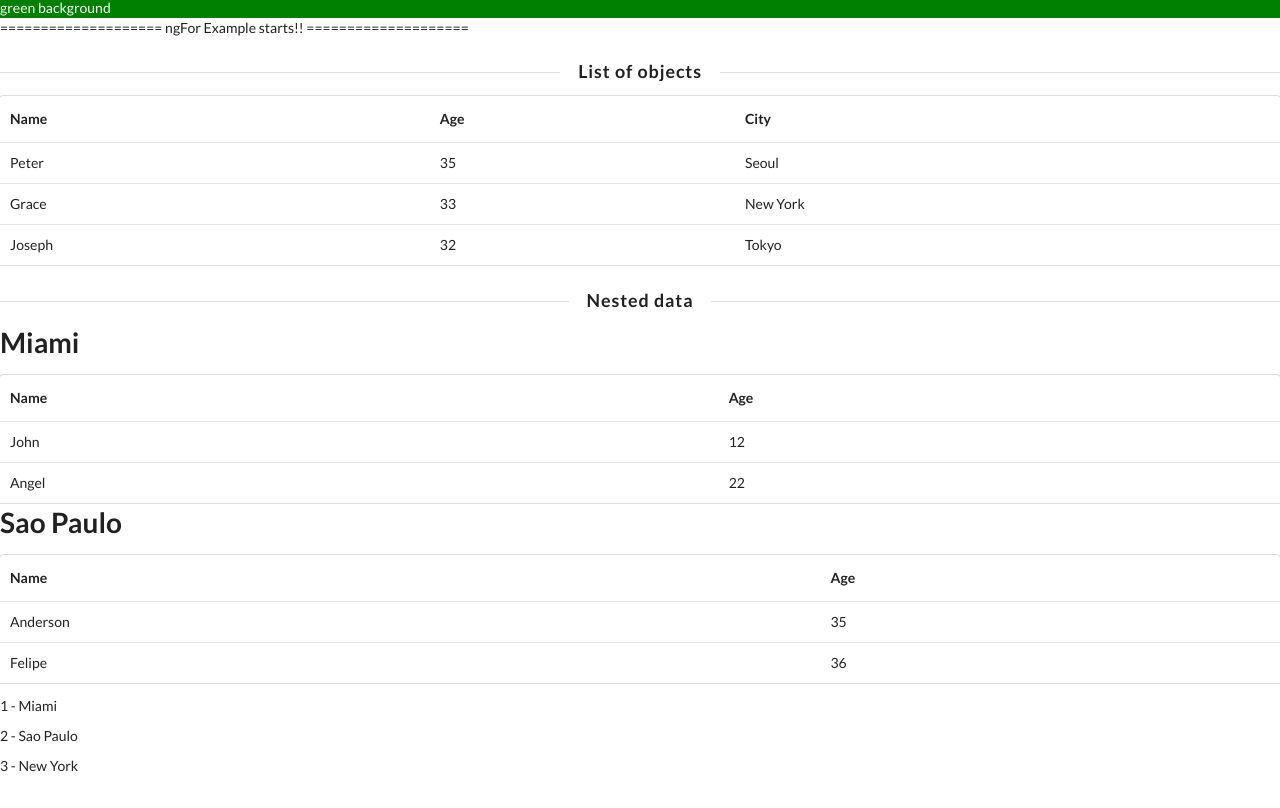
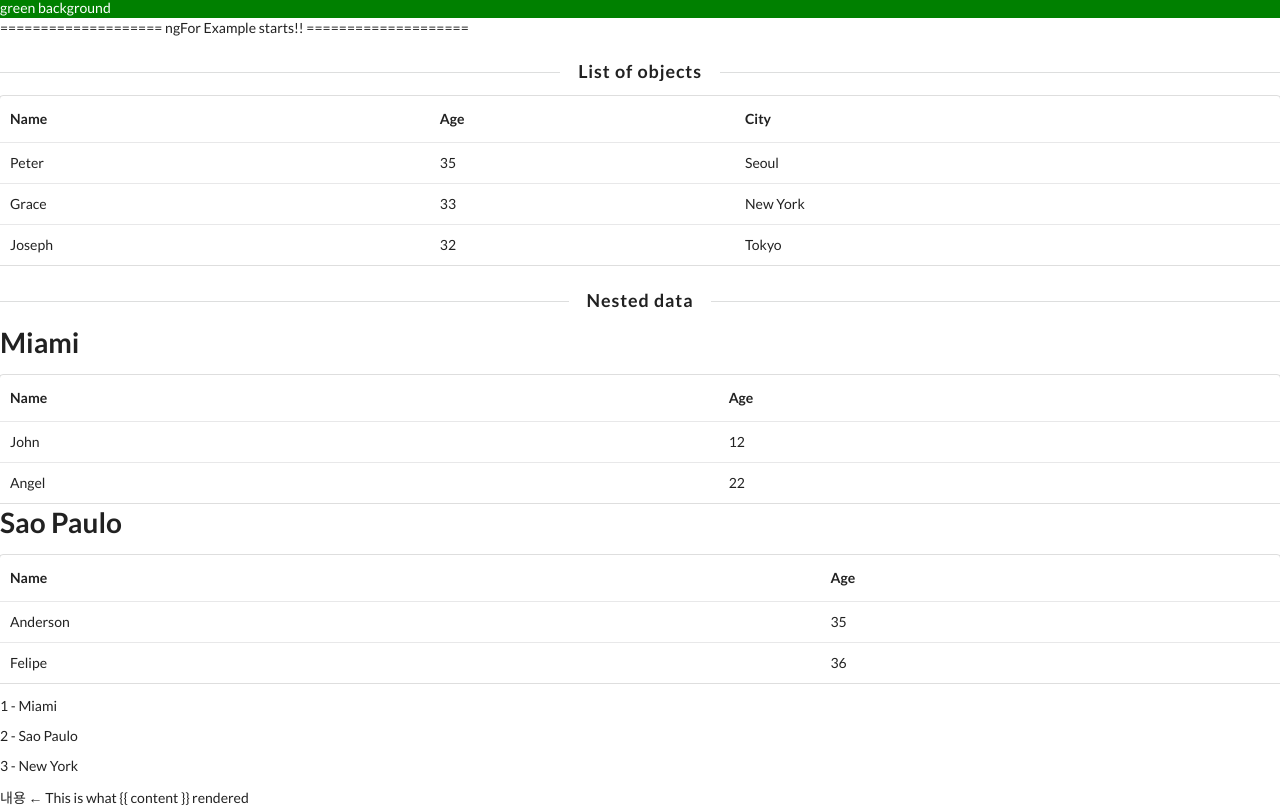
Before and after one commit to peter0618/angular-study, an Angular app: page / in a window 1280 px wide. Shown: the part 413-1221 px from the top of the page. Before the commit the page ends 1187 px from the top, so only its background shows below. Built offline with nearby package versions, Linux system fonts and the light colour scheme.

Commit message:
ngNonBindable 예제 추가

```diff
--- a/src/app/app.component.html
+++ b/src/app/app.component.html
@@ -114,3 +114,10 @@
 <div class="ui list" *ngFor="let c of cities; let num = index">
   <div class="item">{{ num+1 }} - {{ c }}</div>
 </div>
+
+<div class='ngNonBindableDemo'>
+  <span class="bordered">{{ content }}</span>
+  <span class="pre" ngNonBindable>
+    &larr; This is what {{ content }} rendered
+  </span>
+</div>
--- a/src/app/app.component.ts
+++ b/src/app/app.component.ts
@@ -42,6 +42,8 @@
     },
   ];
 
+  content = '내용';
+
   nextChoice() {
     const next = this.choice + 1;
     this.choice = next > 5 ? 1 : next;
```
Also changed, not shown: 1 other file (tests, documents, lock files or other folders).
